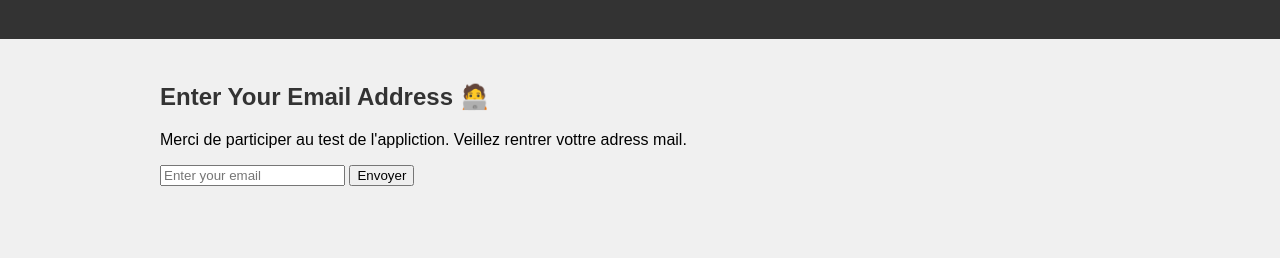
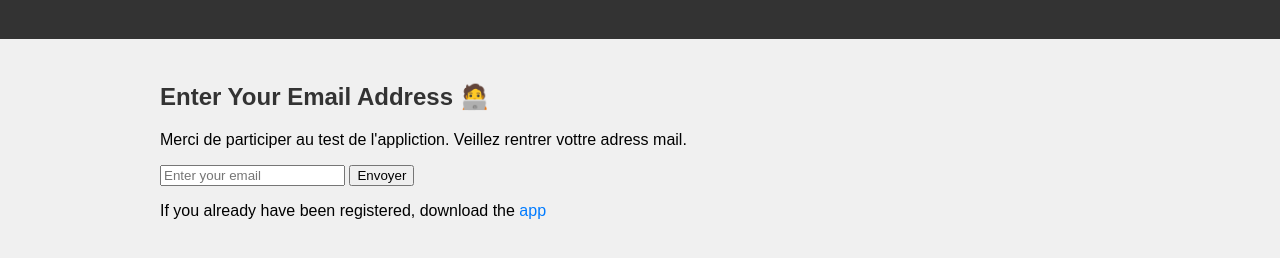
Before and after one commit to Mon1Kode/MoniKodeMobileSolutions.github.io, a website: page alpha/alpha.html in a window 1280 px wide. Shown: the part 82-340 px from the top of the page. Drawn offline with Linux system fonts and the light colour scheme.

Commit message:
Update alpha.html

```diff
--- a/alpha/alpha.html
+++ b/alpha/alpha.html
@@ -19,6 +19,7 @@
                 <input type="email" id="emailInput" placeholder="Enter your email">
                 <button type="submit">Envoyer</button>
             </form>
+            <p>If you already have been registered, download the <a href="https://play.google.com/store/apps/details?id=com.monikode.la_passerelle">app</a></p>
         </section>
     </main>
     <script type="module">
```
